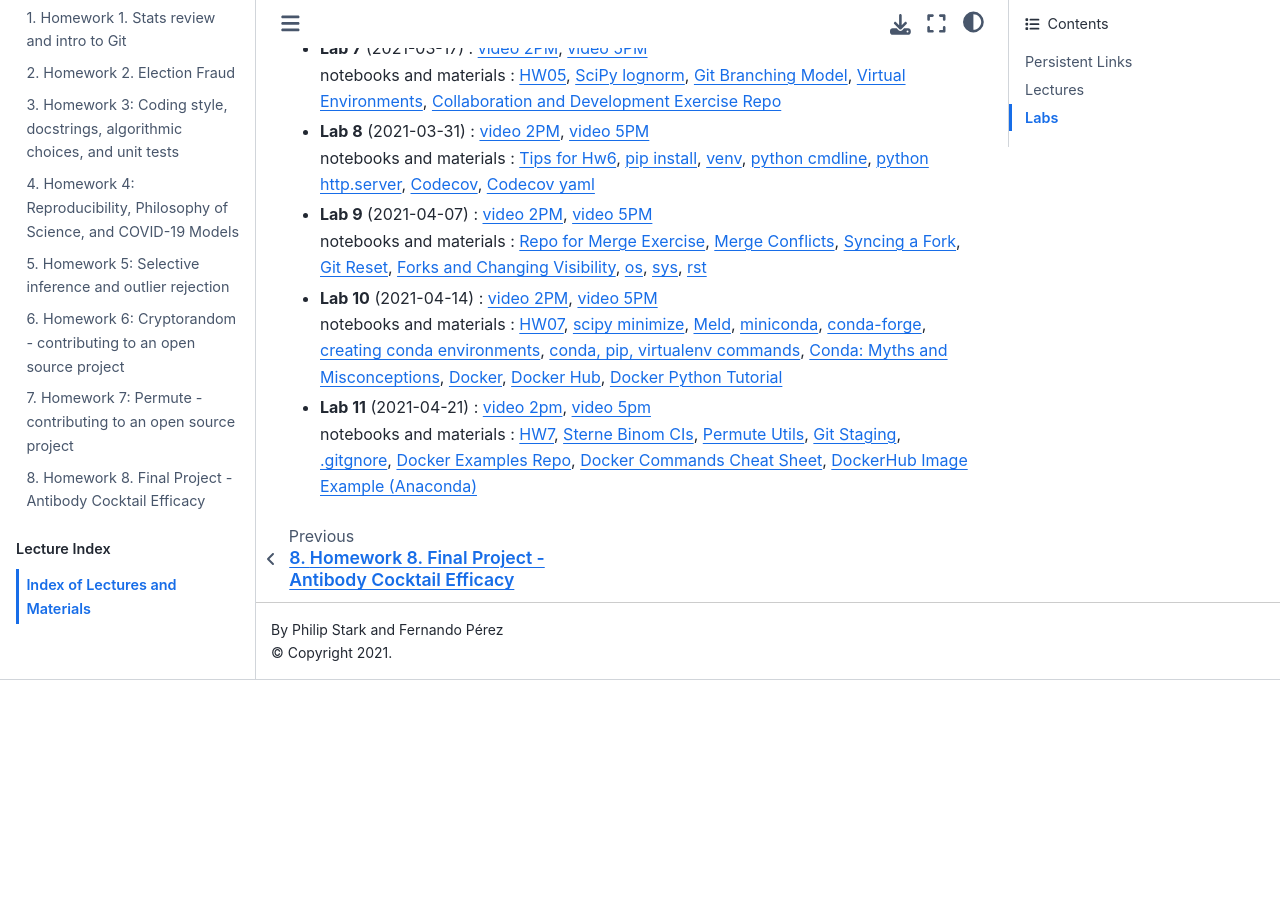
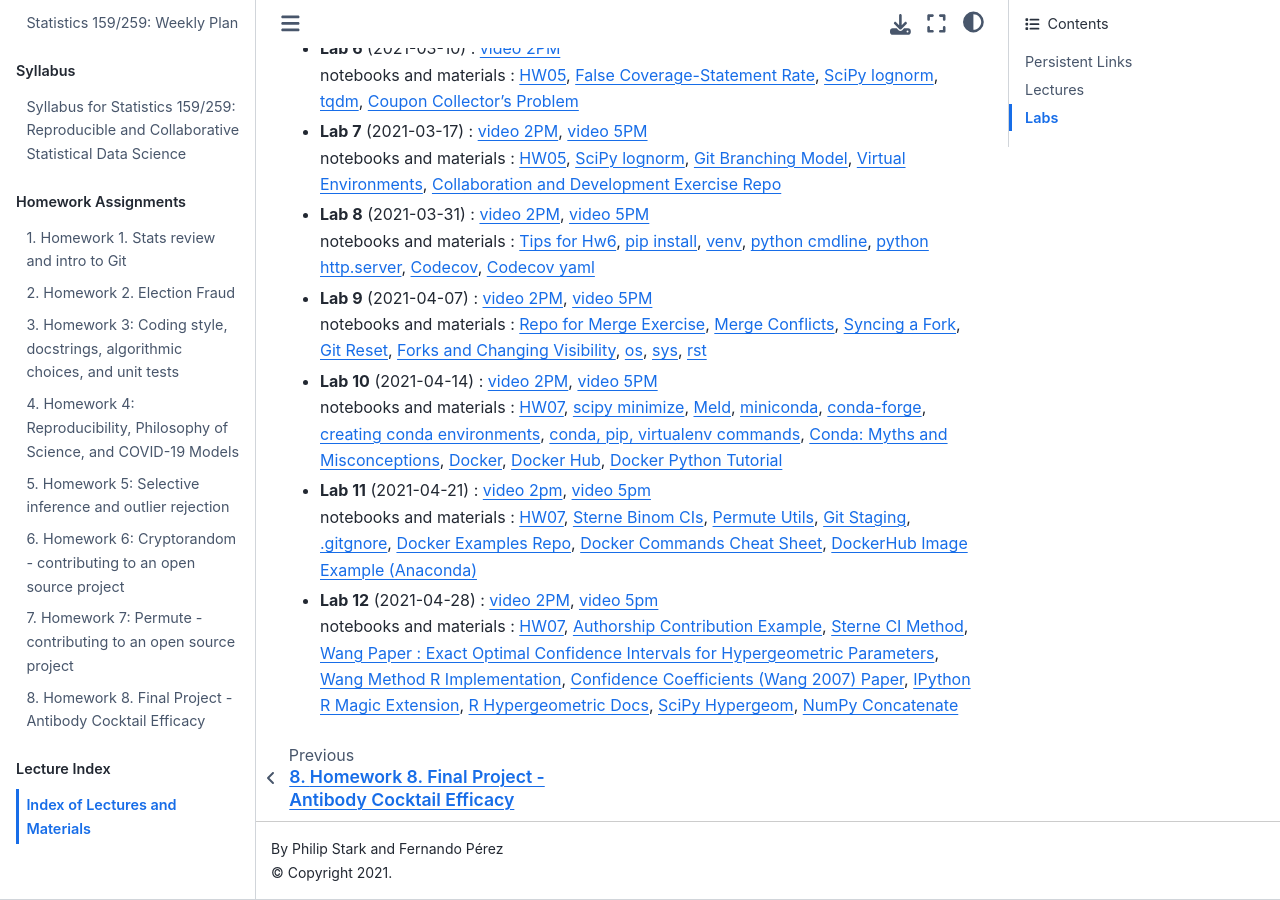
Before and after one commit to UCB-stat-159-s21/site, a Jupyter Book: the page built from Index/index.md, in a window 1280 px wide and 900 px high, scrolled down 2958 px. Built offline with Jupyter Book 1.0.4 settings and Sphinx 7.4.7 and the Sphinx Book theme 1.1.4, drawn with Linux system fonts in a browser that asks for light colours; pages that are not in the unit, such as notebooks, are missing from menus; before the commit the page ends 3638 px from its top, so only the background shows below that; some of the changed text lies outside the part shown.

Commit message:
Updating index with lecture28 and lab12 materials.

```diff
--- a/Index/index.md
+++ b/Index/index.md
@@ -64,7 +64,8 @@
 [Containers jamboard](https://jamboard.google.com/d/1h9AEODcqDkufXoqUPGD0mzz4ECYWvX6tvdDOLL3QmD0/edit?usp=sharing), [Docker Hub](https://hub.docker.com/), [Ubuntu Images](https://hub.docker.com/_/ubuntu), [Storage in Docker](https://docs.docker.com/storage/), [Exporting Conda Envs](https://conda.io/projects/conda/en/latest/user-guide/tasks/manage-environments.html#sharing-an-environment), [Tiny Binder Example](https://github.com/fperez/tiny-binder), [Site Binder](https://mybinder.org/v2/gh/UCB-stat-159-s21/site/HEAD?filepath=lab/tree/Notes%2Findex.ipynb)
 - **Lecture 27** (2021-04-27) : [video](https://drive.google.com/file/d/1denFfXjZ4GIit_m-ulGq6KSWPiD_WRk6/view?usp=sharing), [jamboard](https://jamboard.google.com/d/1mVGvv5iC7k89tG5pNEB9D6R52KDHYoSyPImYk27hPtE/edit?usp=sharing)
 notebooks and materials: [Causal Inference](https://ucb-stat-159-s21.github.io/site/Notes/causal-inference.html)
-
+- **Lecture 28** (2021-04-29) : [video](https://drive.google.com/file/d/1SojuoeWVgTKBNGuTKpaLPVDSqiaMJLAe/view?usp=sharing), [jamboard](https://jamboard.google.com/d/11QgU9jv7Mh1U8SM6dXZ6lu4jC59Fo_laH2lRnoH1JW4/edit?usp=sharing)
+notebooks and materials: [Causal Inference Continued](https://ucb-stat-159-s21.github.io/site/Notes/causal-inference.html), [HW08](https://ucb-stat-159-s21.github.io/site/Hw/hw08-final-project.html), [Python Generators](https://wiki.python.org/moin/Generators), [Generators PEP](https://www.python.org/dev/peps/pep-0255/)
 
 ## Labs
 - **Lab 1** (2021-02-03) : no recording
@@ -89,4 +90,6 @@
 - **Lab 10** (2021-04-14) : [video 2PM](https://drive.google.com/file/d/1UEbp3QZA6eDQhY-mcuwe7o4Jt4qPk92Z/view?usp=sharing), [video 5PM](https://drive.google.com/file/d/1yZaokFqBLetTiIGfE8xY_94A_zW3blBC/view?usp=sharing)
 notebooks and materials : [HW07](https://ucb-stat-159-s21.github.io/site/Hw/hw07-permute-contrib.html), [scipy minimize](https://docs.scipy.org/doc/scipy/reference/generated/scipy.optimize.minimize.html#scipy.optimize.minimize), [Meld](https://meldmerge.org/), [miniconda](https://docs.conda.io/en/latest/miniconda.html), [conda-forge](https://conda-forge.org/docs/user/introduction.html#how-can-i-install-packages-from-conda-forge), [creating conda environments](https://conda.io/projects/conda/en/latest/user-guide/tasks/manage-environments.html#creating-an-environment-with-commands), [conda, pip, virtualenv commands](https://docs.conda.io/projects/conda/en/latest/commands.html#conda-vs-pip-vs-virtualenv-commands), [Conda: Myths and Misconceptions](https://jakevdp.github.io/blog/2016/08/25/conda-myths-and-misconceptions/), [Docker](https://www.docker.com/get-started), [Docker Hub](https://hub.docker.com/), [Docker Python Tutorial](https://docs.docker.com/language/python/)
 - **Lab 11** (2021-04-21) : [video 2pm](https://drive.google.com/file/d/1j8n5TVMglV3CUYItaW5q1YVBLLmbdizQ/view?usp=sharing), [video 5pm](https://drive.google.com/file/d/1QSUtQgq_W-TXxYCivBtaotl8TeL8Dmbm/view?usp=sharing)
-notebooks and materials : [HW7](https://ucb-stat-159-s21.github.io/site/Hw/hw07-permute-contrib.html), [Sterne Binom CIs](https://ucb-stat-159-s21.github.io/site/Notes/confidence-sets.html#example-confidence-interval-for-binomial-p-known-n), [Permute Utils](https://github.com/UCB-stat-159-s21/permute/blob/main/permute/utils.py), [Git Staging](https://git-scm.com/book/en/v2/Git-Basics-Recording-Changes-to-the-Repository), [.gitgnore](https://git-scm.com/docs/gitignore), [Docker Examples Repo](https://github.com/Dmacracy/docker-examples), [Docker Commands Cheat Sheet](https://docs.docker.com/engine/reference/commandline/docker/), [DockerHub Image Example (Anaconda)](https://hub.docker.com/r/continuumio/anaconda3)
+notebooks and materials : [HW07](https://ucb-stat-159-s21.github.io/site/Hw/hw07-permute-contrib.html), [Sterne Binom CIs](https://ucb-stat-159-s21.github.io/site/Notes/confidence-sets.html#example-confidence-interval-for-binomial-p-known-n), [Permute Utils](https://github.com/UCB-stat-159-s21/permute/blob/main/permute/utils.py), [Git Staging](https://git-scm.com/book/en/v2/Git-Basics-Recording-Changes-to-the-Repository), [.gitgnore](https://git-scm.com/docs/gitignore), [Docker Examples Repo](https://github.com/Dmacracy/docker-examples), [Docker Commands Cheat Sheet](https://docs.docker.com/engine/reference/commandline/docker/), [DockerHub Image Example (Anaconda)](https://hub.docker.com/r/continuumio/anaconda3)
+- **Lab 12** (2021-04-28) : [video 2PM](https://drive.google.com/file/d/1ct4ZsD1D1gFXF8GNnkcITxoKygJjQTQo/view?usp=sharing), [video 5pm](https://drive.google.com/file/d/1xsgCQfUh_55MHC88R8vHYEQsMhQLQdSU/view?usp=sharing)
+notebooks and materials : [HW07](https://ucb-stat-159-s21.github.io/site/Hw/hw07-permute-contrib.html), [Authorship Contribution Example](https://www.epj.org/images/stories/faq/examples-of-author-contributions.pdf), [Sterne CI Method](https://ucb-stat-159-s21.github.io/site/Notes/confidence-sets.html#example-confidence-interval-for-binomial-p-known-n), [Wang Paper : Exact Optimal Confidence Intervals for Hypergeometric Parameters](https://drive.google.com/file/d/1HOeaUHJO46x4JDVojHqLhbSBJeEs_bJY/view?usp=sharing), [Wang Method R Implementation](https://drive.google.com/file/d/1uLlT2otY6doqucKOmv6Wx_wg_D60ze_3/view?usp=sharing), [Confidence Coefficients (Wang 2007) Paper](https://www.jstor.org/stable/26432526?seq=1), [IPython R Magic Extension](https://ipython.org/ipython-doc/2/config/extensions/rmagic.html), [R Hypergeometric Docs](https://stat.ethz.ch/R-manual/R-devel/library/stats/html/Hypergeometric.html), [SciPy Hypergeom](https://docs.scipy.org/doc/scipy/reference/generated/scipy.stats.hypergeom.html), [NumPy Concatenate](https://numpy.org/doc/stable/reference/generated/numpy.concatenate.html#numpy.concatenate)
```
